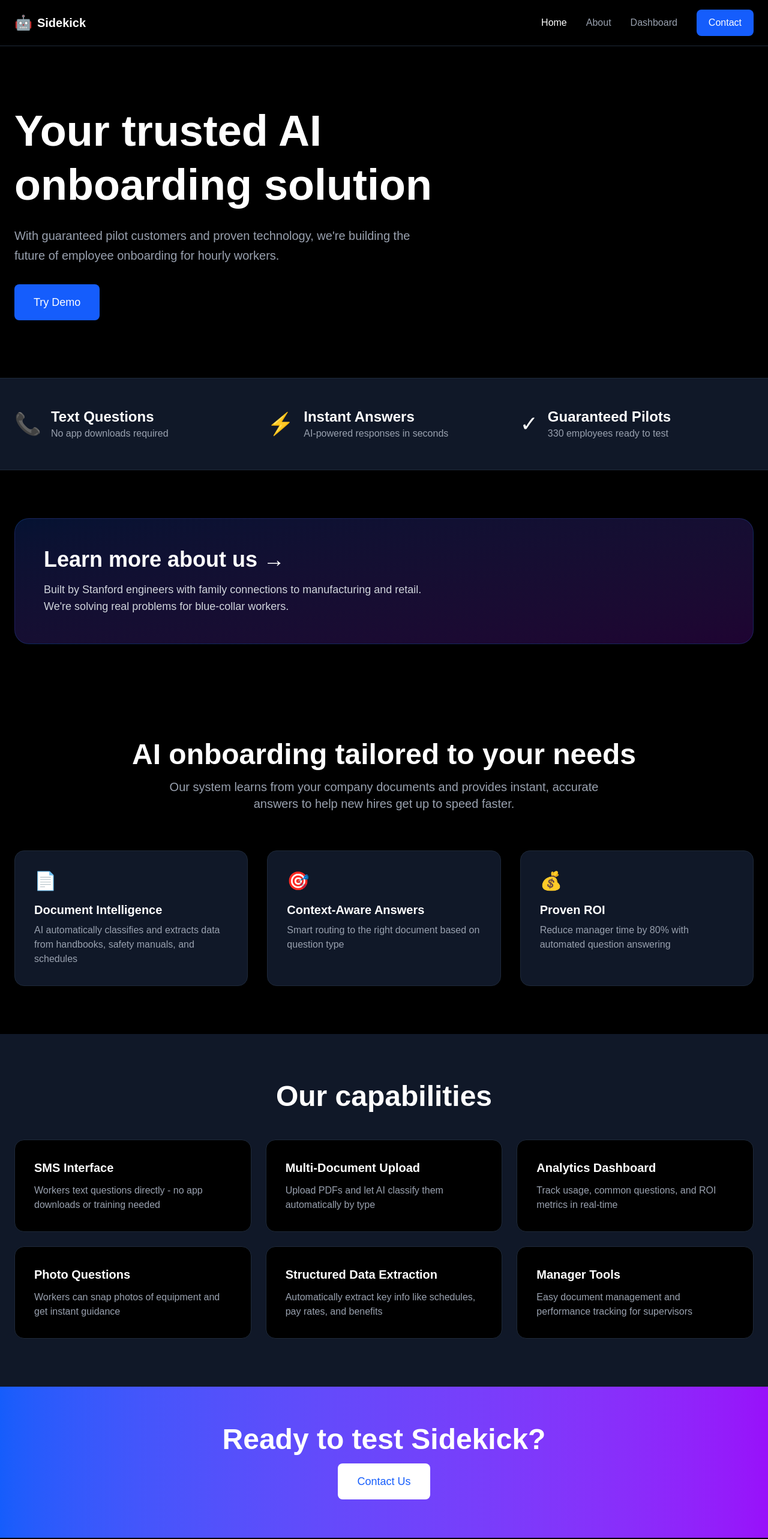
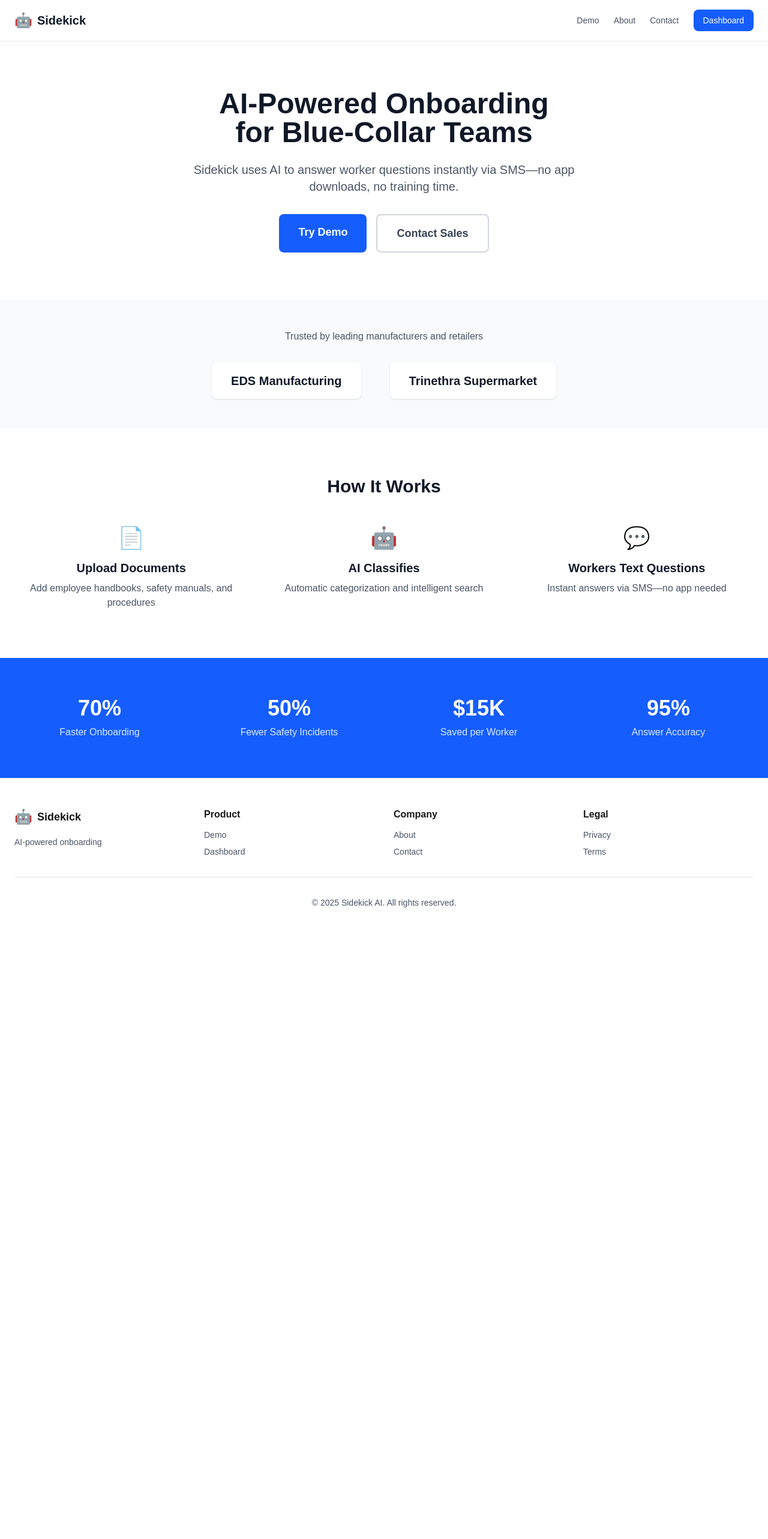
Before and after one commit to textsidekick/sidekick, a Next.js app: page / in a window 1280 px wide. Shown: the top 2566 px of the page at 60% size. After the commit the page ends 1563 px from the top, so only its background shows below. Built offline with nearby package versions, Linux system fonts and the light colour scheme.

Commit message:
feat: clean professional landing page

```diff
--- a/src/app/page.tsx
+++ b/src/app/page.tsx
@@ -1,333 +1,141 @@
-"use client";
-
 import Link from "next/link";
 
-export default function HomePage() {
+export default function Home() {
   return (
-    <main className="min-h-screen bg-black text-white">
-      {/* Header */}
-      <header className="border-b border-gray-800 bg-black sticky top-0 z-50">
+    <main className="min-h-screen bg-white">
+      {/* Navigation */}
+      <nav className="border-b border-gray-200">
         <div className="max-w-7xl mx-auto px-6 py-4 flex items-center justify-between">
-          <Link href="/" className="flex items-center gap-2">
-            <div className="text-2xl">🤖</div>
-            <span className="text-xl font-bold">Sidekick</span>
-          </Link>
-          <nav className="hidden md:flex items-center gap-8">
-            <Link href="/" className="text-white font-medium">Home</Link>
-            <Link href="/about" className="text-gray-400 hover:text-white transition">About</Link>
-            <Link href="/manager" className="text-gray-400 hover:text-white transition">Dashboard</Link>
-            <Link href="/contact" className="px-5 py-2.5 bg-blue-600 text-white rounded-lg hover:bg-blue-500 transition font-medium">
-              Contact
-            </Link>
-          </nav>
-        </div>
-      </header>
-
-      {/* Hero Section */}
-      <section className="py-24 px-6 animate-fade-in">
-        <div className="max-w-7xl mx-auto">
-          <div className="max-w-4xl">
-            <h1 className="text-6xl md:text-7xl font-bold mb-6 leading-tight">
-              Your trusted AI onboarding solution
-            </h1>
-            <p className="text-xl text-gray-400 mb-8 leading-relaxed max-w-2xl">
-              With guaranteed pilot customers and proven technology, we're building the future of employee onboarding for hourly workers.
-            </p>
-            <Link
-              href="/qa"
-              className="inline-block px-8 py-4 bg-blue-600 text-white rounded-lg hover:bg-blue-500 transition font-medium text-lg"
-            >
-              Try Demo
+          <div className="flex items-center gap-2">
+            <span className="text-2xl">🤖</span>
+            <span className="text-xl font-bold text-gray-900">Sidekick</span>
+          </div>
+          <div className="flex items-center gap-6">
+            <Link href="/qa" className="text-gray-600 hover:text-gray-900 text-sm font-medium">Demo</Link>
+            <Link href="/about" className="text-gray-600 hover:text-gray-900 text-sm font-medium">About</Link>
+            <Link href="/contact" className="text-gray-600 hover:text-gray-900 text-sm font-medium">Contact</Link>
+            <Link href="/manager" className="px-4 py-2 bg-blue-600 text-white rounded-lg text-sm font-medium hover:bg-blue-700">
+              Dashboard
             </Link>
           </div>
         </div>
+      </nav>
+
+      {/* Hero */}
+      <section className="max-w-7xl mx-auto px-6 py-20 text-center">
+        <h1 className="text-5xl font-bold text-gray-900 mb-6">
+          AI-Powered Onboarding<br/>for Blue-Collar Teams
+        </h1>
+        <p className="text-xl text-gray-600 mb-8 max-w-2xl mx-auto">
+          Sidekick uses AI to answer worker questions instantly via SMS—no app downloads, no training time.
+        </p>
+        <div className="flex gap-4 justify-center">
+          <Link href="/qa" className="px-8 py-4 bg-blue-600 text-white rounded-lg text-lg font-semibold hover:bg-blue-700">
+            Try Demo
+          </Link>
+          <Link href="/contact" className="px-8 py-4 border-2 border-gray-300 text-gray-700 rounded-lg text-lg font-semibold hover:border-gray-400">
+            Contact Sales
+          </Link>
+        </div>
       </section>
 
-      {/* Quick Stats */}
-      <section className="py-12 px-6 bg-gray-900 border-y border-gray-800">
-        <div className="max-w-7xl mx-auto">
-          <div className="grid md:grid-cols-3 gap-8">
-            <div className="flex items-center gap-4 animate-slide-in-left">
-              <div className="text-4xl">📞</div>
-              <div>
-                <div className="text-2xl font-bold">Text Questions</div>
-                <div className="text-gray-400">No app downloads required</div>
-              </div>
+      {/* Social Proof */}
+      <section className="bg-gray-50 py-12">
+        <div className="max-w-7xl mx-auto px-6">
+          <p className="text-center text-gray-600 mb-8 font-medium">Trusted by leading manufacturers and retailers</p>
+          <div className="flex justify-center items-center gap-12">
+            <div className="px-8 py-4 bg-white rounded-lg shadow-sm">
+              <p className="text-xl font-bold text-gray-900">EDS Manufacturing</p>
             </div>
-            <div className="flex items-center gap-4 animate-fade-in">
-              <div className="text-4xl">⚡</div>
-              <div>
-                <div className="text-2xl font-bold">Instant Answers</div>
-                <div className="text-gray-400">AI-powered responses in seconds</div>
-              </div>
-            </div>
-            <div className="flex items-center gap-4 animate-slide-in-right">
-              <div className="text-4xl">✓</div>
-              <div>
-                <div className="text-2xl font-bold">Guaranteed Pilots</div>
-                <div className="text-gray-400">330 employees ready to test</div>
-              </div>
+            <div className="px-8 py-4 bg-white rounded-lg shadow-sm">
+              <p className="text-xl font-bold text-gray-900">Trinethra Supermarket</p>
             </div>
           </div>
         </div>
       </section>
 
-      {/* About Preview */}
-      <section className="py-20 px-6">
-        <div className="max-w-7xl mx-auto">
-          <div className="bg-gradient-to-br from-blue-600/20 to-purple-600/20 rounded-3xl p-12 border border-blue-500/20 relative overflow-hidden hover-lift">
-            <div className="max-w-2xl">
-              <h2 className="text-4xl font-bold mb-4">
-                Learn more about us →
-              </h2>
-              <p className="text-lg text-gray-300">
-                Built by Stanford engineers with family connections to manufacturing and retail. We're solving real problems for blue-collar workers.
-              </p>
+      {/* Features */}
+      <section className="max-w-7xl mx-auto px-6 py-20">
+        <h2 className="text-3xl font-bold text-gray-900 text-center mb-12">
+          How It Works
+        </h2>
+        <div className="grid md:grid-cols-3 gap-8">
+          <div className="text-center">
+            <div className="text-4xl mb-4">📄</div>
+            <h3 className="text-xl font-semibold text-gray-900 mb-2">Upload Documents</h3>
+            <p className="text-gray-600">Add employee handbooks, safety manuals, and procedures</p>
+          </div>
+          <div className="text-center">
+            <div className="text-4xl mb-4">🤖</div>
+            <h3 className="text-xl font-semibold text-gray-900 mb-2">AI Classifies</h3>
+            <p className="text-gray-600">Automatic categorization and intelligent search</p>
+          </div>
+          <div className="text-center">
+            <div className="text-4xl mb-4">💬</div>
+            <h3 className="text-xl font-semibold text-gray-900 mb-2">Workers Text Questions</h3>
+            <p className="text-gray-600">Instant answers via SMS—no app needed</p>
+          </div>
+        </div>
+      </section>
+
+      {/* Stats */}
+      <section className="bg-blue-600 py-16">
+        <div className="max-w-7xl mx-auto px-6">
+          <div className="grid md:grid-cols-4 gap-8 text-center text-white">
+            <div>
+              <div className="text-4xl font-bold mb-2">70%</div>
+              <p className="text-blue-100">Faster Onboarding</p>
+            </div>
+            <div>
+              <div className="text-4xl font-bold mb-2">50%</div>
+              <p className="text-blue-100">Fewer Safety Incidents</p>
+            </div>
+            <div>
+              <div className="text-4xl font-bold mb-2">$15K</div>
+              <p className="text-blue-100">Saved per Worker</p>
+            </div>
+            <div>
+              <div className="text-4xl font-bold mb-2">95%</div>
+              <p className="text-blue-100">Answer Accuracy</p>
             </div>
           </div>
         </div>
       </section>
 
-      {/* Value Props */}
-      <section className="py-20 px-6 bg-black">
-        <div className="max-w-7xl mx-auto">
-          <div className="text-center mb-16">
-            <h2 className="text-4xl md:text-5xl font-bold mb-4">
-              AI onboarding tailored to your needs
-            </h2>
-            <p className="text-xl text-gray-400 max-w-3xl mx-auto">
-              Our system learns from your company documents and provides instant, accurate answers to help new hires get up to speed faster.
-            </p>
-          </div>
-
-          <div className="grid md:grid-cols-3 gap-8">
-            <div className="bg-gray-900 p-8 rounded-2xl border border-gray-800 hover-lift">
-              <div className="text-3xl mb-4">📄</div>
-              <h3 className="text-xl font-bold mb-2">Document Intelligence</h3>
-              <p className="text-gray-400">
-                AI automatically classifies and extracts data from handbooks, safety manuals, and schedules
-              </p>
+      {/* Footer */}
+      <footer className="border-t border-gray-200 py-12">
+        <div className="max-w-7xl mx-auto px-6">
+          <div className="grid md:grid-cols-4 gap-8 mb-8">
+            <div>
+              <div className="flex items-center gap-2 mb-4">
+                <span className="text-2xl">🤖</span>
+                <span className="text-lg font-bold">Sidekick</span>
+              </div>
+              <p className="text-sm text-gray-600">AI-powered onboarding</p>
             </div>
-            <div className="bg-gray-900 p-8 rounded-2xl border border-gray-800 hover-lift">
-              <div className="text-3xl mb-4">🎯</div>
-              <h3 className="text-xl font-bold mb-2">Context-Aware Answers</h3>
-              <p className="text-gray-400">
-                Smart routing to the right document based on question type
-              </p>
-            </div>
-            <div className="bg-gray-900 p-8 rounded-2xl border border-gray-800 hover-lift">
-              <div className="text-3xl mb-4">💰</div>
-              <h3 className="text-xl font-bold mb-2">Proven ROI</h3>
-              <p className="text-gray-400">
-                Reduce manager time by 80% with automated question answering
-              </p>
-            </div>
-          </div>
-        </div>
-      </section>
-
-      {/* Services Grid */}
-      <section className="py-20 px-6 bg-gray-900">
-        <div className="max-w-7xl mx-auto">
-          <h2 className="text-4xl md:text-5xl font-bold mb-12 text-center">Our capabilities</h2>
-
-          <div className="grid md:grid-cols-3 gap-6">
-            <Link href="/qa" className="bg-black p-8 rounded-2xl border border-gray-800 hover:border-blue-500 transition group">
-              <h3 className="text-xl font-bold mb-3 group-hover:text-blue-400 transition">SMS Interface</h3>
-              <p className="text-gray-400">
-                Workers text questions directly - no app downloads or training needed
-              </p>
-            </Link>
-
-            <Link href="/manager/upload" className="bg-black p-8 rounded-2xl border border-gray-800 hover:border-blue-500 transition group">
-              <h3 className="text-xl font-bold mb-3 group-hover:text-blue-400 transition">Multi-Document Upload</h3>
-              <p className="text-gray-400">
-                Upload PDFs and let AI classify them automatically by type
-              </p>
-            </Link>
-
-            <Link href="/manager/analytics" className="bg-black p-8 rounded-2xl border border-gray-800 hover:border-blue-500 transition group">
-              <h3 className="text-xl font-bold mb-3 group-hover:text-blue-400 transition">Analytics Dashboard</h3>
-              <p className="text-gray-400">
-                Track usage, common questions, and ROI metrics in real-time
-              </p>
-            </Link>
-
-            <div className="bg-black p-8 rounded-2xl border border-gray-800 hover:border-blue-500 transition">
-              <h3 className="text-xl font-bold mb-3">Photo Questions</h3>
-              <p className="text-gray-400">
-                Workers can snap photos of equipment and get instant guidance
-              </p>
-            </div>
-
-            <div className="bg-black p-8 rounded-2xl border border-gray-800 hover:border-blue-500 transition">
-              <h3 className="text-xl font-bold mb-3">Structured Data Extraction</h3>
-              <p className="text-gray-400">
-                Automatically extract key info like schedules, pay rates, and benefits
-              </p>
-            </div>
-
-            <Link href="/manager" className="bg-black p-8 rounded-2xl border border-gray-800 hover:border-blue-500 transition group">
-              <h3 className="text-xl font-bold mb-3 group-hover:text-blue-400 transition">Manager Tools</h3>
-              <p className="text-gray-400">
-                Easy document management and performance tracking for supervisors
-              </p>
-            </Link>
-          </div>
-        </div>
-      </section>
-
-      {/* CTA Banner */}
-      <section className="py-16 px-6 bg-gradient-to-r from-blue-600 to-purple-600">
-        <div className="max-w-7xl mx-auto text-center">
-          <h2 className="text-4xl md:text-5xl font-bold mb-4">
-            Ready to test Sidekick?
-          </h2>
-          <Link
-            href="/contact"
-            className="inline-block px-8 py-4 bg-white text-blue-600 rounded-lg hover:bg-gray-100 transition font-medium text-lg"
-          >
-            Contact Us
-          </Link>
-        </div>
-      </section>
-
-      {/* FAQ */}
-      <section className="py-20 px-6 bg-black">
-        <div className="max-w-4xl mx-auto">
-          <div className="text-center mb-12">
-            <h2 className="text-4xl md:text-5xl font-bold mb-4">Your questions, answered</h2>
-            <p className="text-lg text-gray-400">
-              Common questions from our pilot customers
-            </p>
-          </div>
-
-          <div className="space-y-6">
-            <details className="bg-gray-900 border border-gray-800 rounded-2xl p-6 group">
-              <summary className="text-xl font-bold cursor-pointer group-hover:text-blue-400 transition">
-                How does Sidekick work?
-              </summary>
-              <p className="mt-4 text-gray-400">
-                You upload company documents (handbooks, safety manuals, schedules), and our AI learns from them. Workers text questions to a phone number, and Sidekick responds with accurate answers pulled from your documents.
-              </p>
-            </details>
-
-            <details className="bg-gray-900 border border-gray-800 rounded-2xl p-6 group">
-              <summary className="text-xl font-bold cursor-pointer group-hover:text-blue-400 transition">
-                Do workers need to download an app?
-              </summary>
-              <p className="mt-4 text-gray-400">
-                No! Sidekick works via SMS - workers just text questions to a phone number. No app downloads, no training required.
-              </p>
-            </details>
-
-            <details className="bg-gray-900 border border-gray-800 rounded-2xl p-6 group">
-              <summary className="text-xl font-bold cursor-pointer group-hover:text-blue-400 transition">
-                Who are your pilot customers?
-              </summary>
-              <p className="mt-4 text-gray-400">
-                We have guaranteed pilots with EDS Manufacturing (100 employees), Trinethra supermarket (80 employees), and Jim Falk Motors (150 employees).
-              </p>
-            </details>
-
-            <details className="bg-gray-900 border border-gray-800 rounded-2xl p-6 group">
-              <summary className="text-xl font-bold cursor-pointer group-hover:text-blue-400 transition">
-                What's your competitive advantage?
-              </summary>
-              <p className="mt-4 text-gray-400">
-                We solve "document heterogeneity" - automatically classifying different document types and routing questions to the right source. Plus, we have guaranteed traction from day one through family business connections.
-              </p>
-            </details>
-          </div>
-        </div>
-      </section>
-
-      {/* Testimonials */}
-      <section className="py-20 px-6 bg-gray-900">
-        <div className="max-w-7xl mx-auto">
-          <h2 className="text-4xl md:text-5xl font-bold mb-12 text-center">What our customers say</h2>
-
-          <div className="grid md:grid-cols-3 gap-8">
-            <div className="bg-black p-8 rounded-2xl border border-gray-800 hover-lift">
-              <p className="mb-6 text-gray-300">
-                "Our new hires are asking 80% fewer questions. Sidekick has been a game-changer for our onboarding process."
-              </p>
-              <div className="font-bold">Operations Manager</div>
-              <div className="text-gray-400">EDS Manufacturing</div>
-            </div>
-
-            <div className="bg-black p-8 rounded-2xl border border-gray-800 hover-lift">
-              <p className="mb-6 text-gray-300">
-                "The SMS interface is perfect for our retail workers. They can get answers without interrupting customers."
-              </p>
-              <div className="font-bold">Store Manager</div>
-              <div className="text-gray-400">Trinethra Supermarket</div>
-            </div>
-
-            <div className="bg-black p-8 rounded-2xl border border-gray-800 hover-lift">
-              <p className="mb-6 text-gray-300">
-                "Setup took 10 minutes. The AI understood our service manuals immediately and started answering questions accurately."
-              </p>
-              <div className="font-bold">Service Director</div>
-              <div className="text-gray-400">Jim Falk Motors</div>
-            </div>
-          </div>
-        </div>
-      </section>
-
-      {/* Final CTA */}
-      <section className="py-20 px-6 bg-black border-t border-gray-800">
-        <div className="max-w-4xl mx-auto text-center">
-          <h2 className="text-5xl md:text-6xl font-bold mb-6">Need help onboarding?</h2>
-          <Link
-            href="/contact"
-            className="inline-block px-8 py-4 bg-blue-600 text-white rounded-lg hover:bg-blue-500 transition font-medium text-lg"
-          >
-            Get in Touch
-          </Link>
-        </div>
-      </section>
-
-      {/* Footer */}
-      <footer className="border-t border-gray-800 py-12 bg-black">
-        <div className="max-w-7xl mx-auto px-6">
-          <div className="grid md:grid-cols-4 gap-12 mb-8">
             <div>
-              <Link href="/" className="flex items-center gap-2 mb-4">
-                <div className="text-2xl">🤖</div>
-                <span className="text-lg font-bold">Sidekick</span>
-              </Link>
-              <p className="text-gray-400">
-                AI-powered onboarding for hourly workers
-              </p>
-            </div>
-
-            <div>
-              <h3 className="font-bold mb-4">Product</h3>
-              <div className="space-y-3">
-                <Link href="/qa" className="block text-gray-400 hover:text-white transition">Demo</Link>
-                <Link href="/manager" className="block text-gray-400 hover:text-white transition">Dashboard</Link>
+              <h4 className="font-semibold mb-3">Product</h4>
+              <div className="space-y-2 text-sm">
+                <Link href="/qa" className="block text-gray-600 hover:text-gray-900">Demo</Link>
+                <Link href="/manager" className="block text-gray-600 hover:text-gray-900">Dashboard</Link>
               </div>
             </div>
-
             <div>
-              <h3 className="font-bold mb-4">Company</h3>
-              <div className="space-y-3">
-                <Link href="/about" className="block text-gray-400 hover:text-white transition">About</Link>
-                <Link href="/contact" className="block text-gray-400 hover:text-white transition">Contact</Link>
+              <h4 className="font-semibold mb-3">Company</h4>
+              <div className="space-y-2 text-sm">
+                <Link href="/about" className="block text-gray-600 hover:text-gray-900">About</Link>
+                <Link href="/contact" className="block text-gray-600 hover:text-gray-900">Contact</Link>
               </div>
             </div>
-
             <div>
-              <h3 className="font-bold mb-4">Legal</h3>
-              <div className="space-y-3">
-                <Link href="/privacy" className="block text-gray-400 hover:text-white transition">Privacy</Link>
-                <Link href="/terms" className="block text-gray-400 hover:text-white transition">Terms</Link>
+              <h4 className="font-semibold mb-3">Legal</h4>
+              <div className="space-y-2 text-sm">
+                <Link href="/privacy" className="block text-gray-600 hover:text-gray-900">Privacy</Link>
+                <Link href="/terms" className="block text-gray-600 hover:text-gray-900">Terms</Link>
               </div>
             </div>
           </div>
-
-          <div className="pt-8 border-t border-gray-800 text-gray-400 text-center">
+          <div className="pt-8 border-t border-gray-200 text-center text-sm text-gray-600">
             © 2025 Sidekick AI. All rights reserved.
           </div>
         </div>
```
